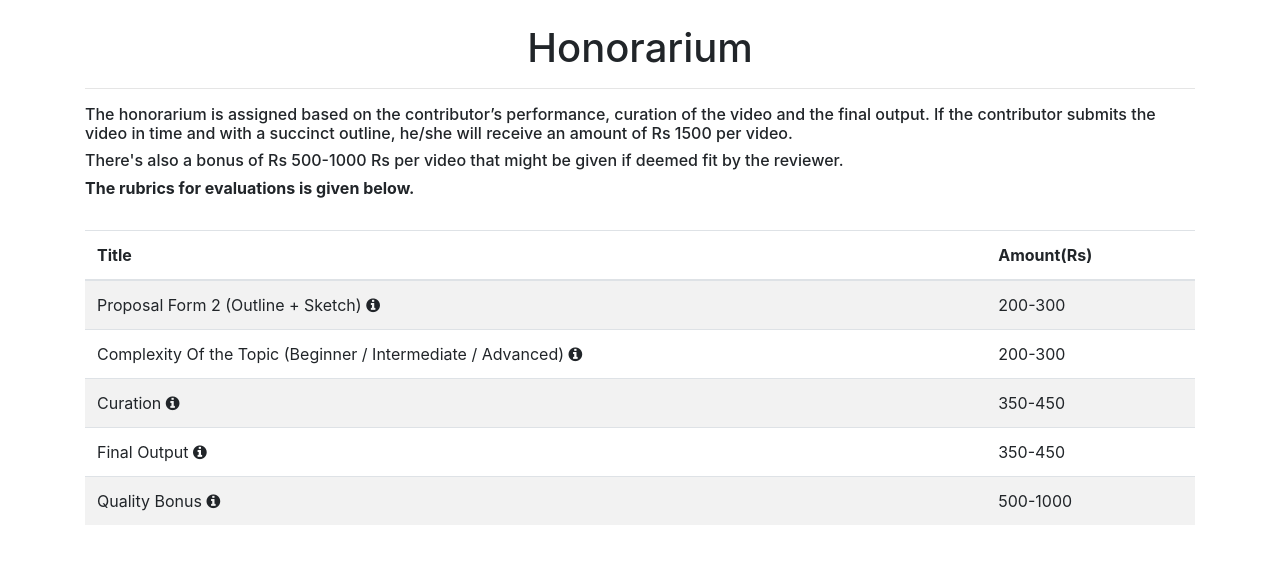
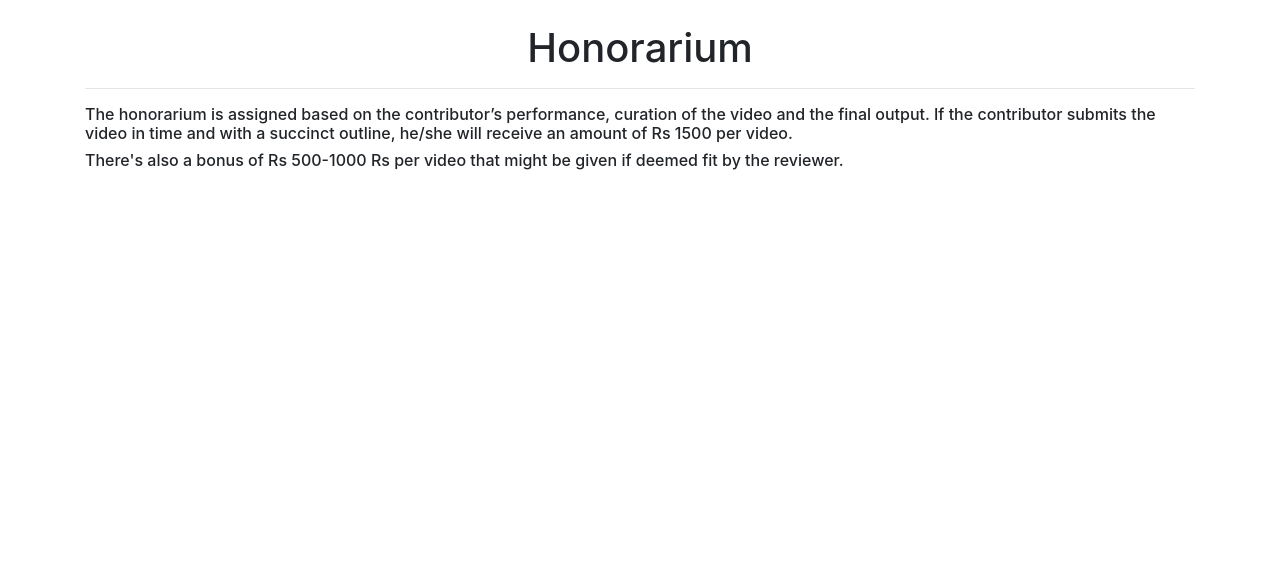
Before and after one commit to jayasjacob/FOSSEE-MAIN, a Django app: page /honorarium/ in a window 1280 px wide. Shown: the part 56-620 px from the top of the page. Run offline with Django 3.2, Linux system fonts and the light colour scheme; data that the repository does not hold is empty; some libraries are stand-ins or nearby versions.

Commit message:
Honorarium page update

```diff
--- a/fossee_manim/templates/fossee_manim/honorarium.html
+++ b/fossee_manim/templates/fossee_manim/honorarium.html
@@ -18,55 +18,7 @@
 			<hr>
 			<h6>The honorarium is assigned based on the contributor’s performance, curation of the video and the final output. If the contributor submits the video in time and with a succinct outline, he/she will receive an amount of Rs 1500 per video.</h6>
 			<h6>There's also a bonus of Rs 500-1000 Rs per video that might be given if deemed fit by the reviewer. </h6>
-			<h6><strong>The rubrics for evaluations is given below.</strong></h6>
 			<br>
-			<table class="table table-striped">
-				<thead>
-					<tr>
-						<th>Title</th>
-						<th>Amount(Rs)</th>
-					</tr>
-				</thead>
-				<tbody>
-					<tr>
-						<td>Proposal Form 2 (Outline + Sketch)
-							<i class="fa fa-info-circle" data-toggle="tooltip" title="It consists of the second proposal form's outline,
-								and sketches mentioned under detailed description of your animation (Q6) and rough sketch respectively (Q8)."></i>
-						</td>
-						<td>200-300</td>
-					</tr>
-					<tr>
-						<td>
-						Complexity Of the Topic	(Beginner / Intermediate / Advanced)
-						<i class="fa fa-info-circle" data-toggle="tooltip" title="The complexity of the animation classifies the animation to either of the three categories:
-							beginner medium, advanced. This classification  rests upon the reviewer's discretion"></i>
-						</td>
-						</td>
-						<td>200-300</td>
-					</tr>
-					<tr>
-						<td>Curation
-							<i class="fa fa-info-circle" data-toggle="tooltip" title="This is perhaps the most essential part of the process.
-								This component deals with how you take a concept and transform into a video. Even a trivial topic can have conscientiously curated video."></i>
-						</td>
-						<td>350-450</td>
-					</tr>
-					<tr>
-						<td>Final Output
-							<i class="fa fa-info-circle" data-toggle="tooltip" title="The final video that the contributor has uploaded.
-								The factors taken into consideration are how concisely it displays the topics, the aesthetics of animations itself, speed of the animation etc."></i>
-						</td>
-						<td>350-450</td>
-					</tr>
-					<tr>
-						<td>Quality Bonus
-							<i class="fa fa-info-circle" data-toggle="tooltip" title="Quality Bonus is optional and is entirely left on the reviewer's discretion.
-								If the reviewer feels that a video is excellently curated/made, then the reviewer may award a quality bonus."></i>
-						</td>
-						<td>500-1000</td>
-					</tr>
-				</tbody>
-			</table>
 		</div>
 	</div>
 {% endblock %}
--- a/fossee_manim/templates/fossee_manim/index.html
+++ b/fossee_manim/templates/fossee_manim/index.html
@@ -68,9 +68,6 @@
             <div class="col-md-12">
                         <img  id="container_img" class="img-responsive" src="{{ URL_ROOT }}/static/img/logo_center.png">
                         <p></p>
-                       <p> Lorem ipsum dolor, sit amet consectetur adipisicing elit. <br> Quae debitis porro incidunt quis,
-                        consequuntur reprehenderit temporibus nam quisquam distinctio doloribus consequatur at ut, <br> libero et corrupti eaque odio assumenda ab.
-                        </p>
             </div>
         </div>
 
```
